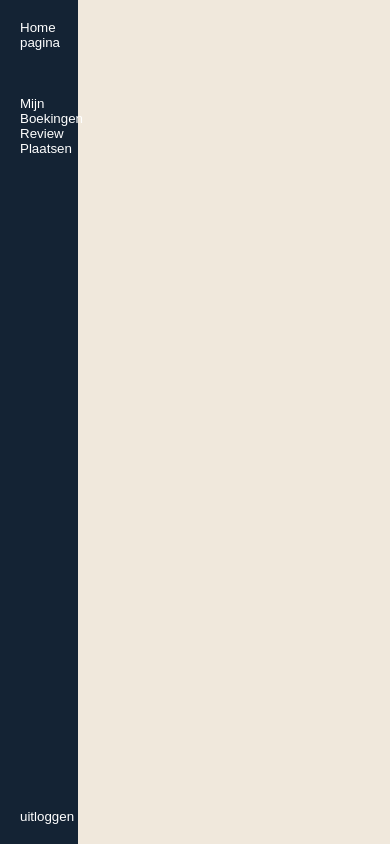
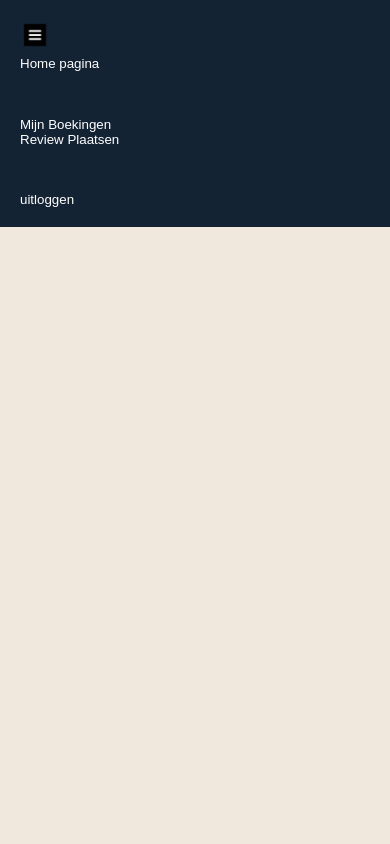
Before and after one commit to DanielRosmalen/webapp2, a PHP site: page /account.php in a window 390 px wide. Run offline with PHP 8.4, Linux system fonts and the light colour scheme; a user stored in the database is signed in; data comes from the database, SQL or seed files in the repository; data that the repository does not hold is empty.

Commit message:
account page responsiveness

```diff
--- a/app/account.php
+++ b/app/account.php
@@ -10,7 +10,8 @@ $user_id = $_SESSION['id'];
          JOIN trips ON boekingen.trip_id = trips.id
          WHERE boekingen.user_id = :user_id";
 $stmt = $pdo->prepare($sql);
-$stmt->execute(['user_id' => $user_id]);
+$stmt->bindParam(':user_id', $user_id);
+$stmt->execute();
 $boekingen  = $stmt->fetchAll();
 
 ?>
@@ -27,6 +28,8 @@ $boekingen  = $stmt->fetchAll();
 <body>
 <div class="account-layout">
     <div class="sidebar">
+        <div class="hamburger"><img src="assets/hamburger.png" alt="menu-logo" width="30" height="30"></div>
+        <div class="menu-items">
     <a href="index.php"><button id="back">Home pagina</button></a>
     <form method="GET" class="account-options">
         <button type="submit" name="boekingen" value="boekingen">Mijn Boekingen</button>
@@ -36,6 +39,7 @@ $boekingen  = $stmt->fetchAll();
         <button type="submit" name="loguit">uitloggen</button>
     </form>
 </div>
+    </div>
     <div class="content">
         <div class="boekingen">
 <?php
--- a/app/annuleren.php
+++ b/app/annuleren.php
@@ -6,7 +6,8 @@ $boeking_id = $_POST['boeking_id'];
 
 $sql = "DELETE FROM boekingen WHERE id = :boeking_id";
 $stmt = $pdo->prepare($sql);
-$stmt->execute(['boeking_id' => $boeking_id]);
+$stmt->bindParam(':boeking_id', $boeking_id);
+$stmt->execute();
 header("Location: account.php");
 exit;
 ?>
--- a/app/boek.php
+++ b/app/boek.php
@@ -7,7 +7,9 @@ $trip_id = $_POST['trip_id'];
 
 $sql = "INSERT INTO boekingen (user_id, trip_id) VALUES (:user_id, :trip_id)";
 $stmt = $pdo->prepare($sql);
-$stmt->execute(['user_id' => $user_id, 'trip_id' => $trip_id]);
+$stmt->bindParam(':user_id', $user_id);
+$stmt->bindParam(':trip_id', $trip_id);
+$stmt->execute();
 header('Location: index.php');
 exit;
 ?>
--- a/app/index.php
+++ b/app/index.php
@@ -11,7 +11,8 @@ $search = '%' . ($_GET['search'] ?? ' '). '%' ;
 
  $sql = "SELECT * FROM trips WHERE land LIKE :search";
  $stmt = $pdo->prepare($sql);
- $stmt->execute(['search' => $search]);
+ $stmt->bindParam(':search', $search);
+ $stmt->execute();
  $tripsearch = $stmt->fetchAll();
 
 $sql = "SELECT * FROM reviews
--- a/app/log.php
+++ b/app/log.php
@@ -12,7 +12,9 @@ if(isset($_SESSION['ingelogd'])){
 
     $sql = "SELECT * FROM users WHERE email = :email AND password = :password";
     $stmt = $pdo->prepare($sql);
-    $stmt->execute(['email' => $email, 'password' => $password]);
+    $stmt->bindParam(':email', $email);
+    $stmt->bindParam(':password', $password);
+    $stmt->execute();
     $users = $stmt->fetch();
 
     if ($users) {
--- a/app/reg.php
+++ b/app/reg.php
@@ -8,7 +8,10 @@ if ($_SERVER['REQUEST_METHOD'] == 'POST') {
     $name = trim($_POST['name']);
     $sql = "INSERT INTO users (email, password, name) VALUES (:email, :password, :name)";
     $stmt = $pdo->prepare($sql);
-    $stmt->execute(['email' => $email, 'password' => $password, 'name' => $name]);
+    $stmt->bindParam(':email', $email);
+    $stmt->bindParam(':password', $password);
+    $stmt->bindParam(':name', $name);
+    $stmt->execute();
     header('location: login.php');
     exit;
 }
--- a/app/review.php
+++ b/app/review.php
@@ -9,7 +9,10 @@ $review = $_POST["review"];
 
 $sql = "INSERT INTO reviews (user_id, sterren, onderwerp, beschrijving) VALUES (:user_id, :sterren, :onderwerp, :review)";
 $stmt = $pdo->prepare($sql);
-$stmt->bindParam(['user_id' => $user_id, 'sterren' => $sterren, 'onderwerp' => $onderwerp, 'review' => $review]);
+$stmt->bindParam(':user_id', $user_id);
+$stmt->bindParam(':sterren', $sterren);
+$stmt->bindParam(':onderwerp', $onderwerp);
+$stmt->bindParam(':review', $review);
 $stmt->execute();
 header("Location: account.php");
 exit;
--- a/app/style.css
+++ b/app/style.css
@@ -452,9 +452,7 @@ review-subject {
     flex-direction: column;
     width: 20%;
     background-color: #142334;
-    gap: 45px;
     padding: 20px;
-    min-height: 100vh;
 }
 
 .account-options {
@@ -504,3 +502,34 @@ review-subject {
     display: flex;
     flex-direction: column;
 }
+
+.menu-items {
+    display: flex;
+    flex-direction: column;
+    min-height: 100vh;
+    gap: 45px;
+}
+
+.hamburger {
+    display: none;
+}
+
+@media (max-width: 768px) {
+    .account-layout {
+        flex-direction: column;
+    }
+    .sidebar {
+        width: 100%; min-height: auto;
+    }
+    .hamburger {
+        display: block;
+    }
+    .menu-items {
+        display: none; min-height: auto;
+    }
+
+    .sidebar:hover .menu-items {
+        display: flex;
+        flex-direction: column;
+    }
+}
```
Also changed, not shown: app/ww-vergeten.php (+5 -2 lines), app/assets/hamburger.png (added).
